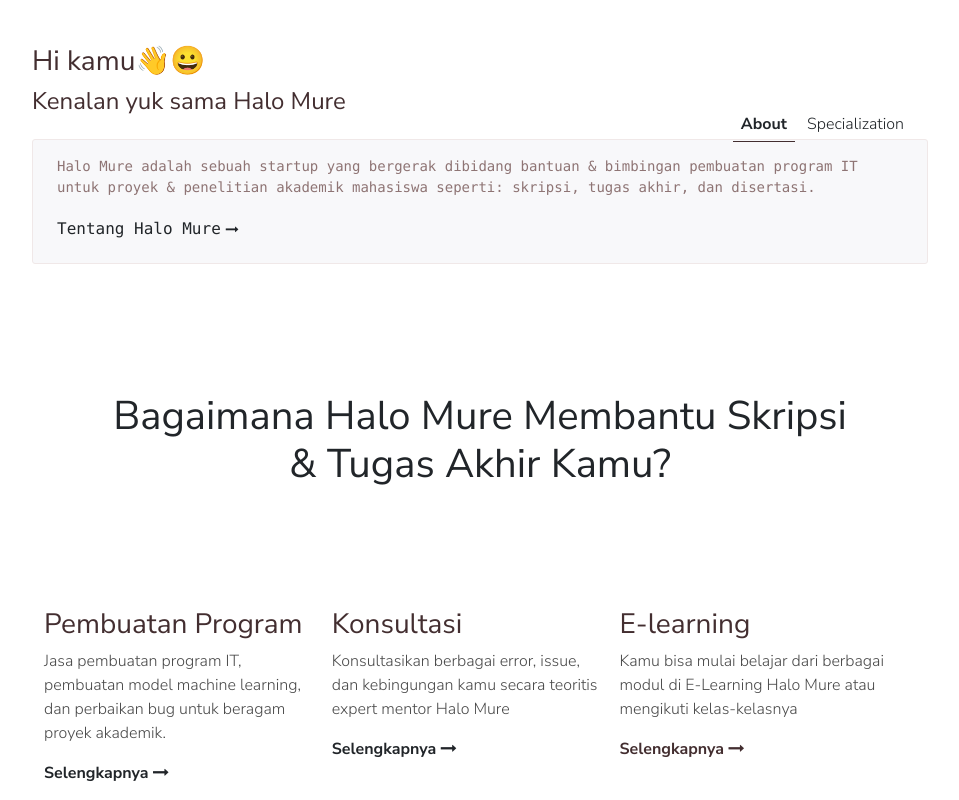
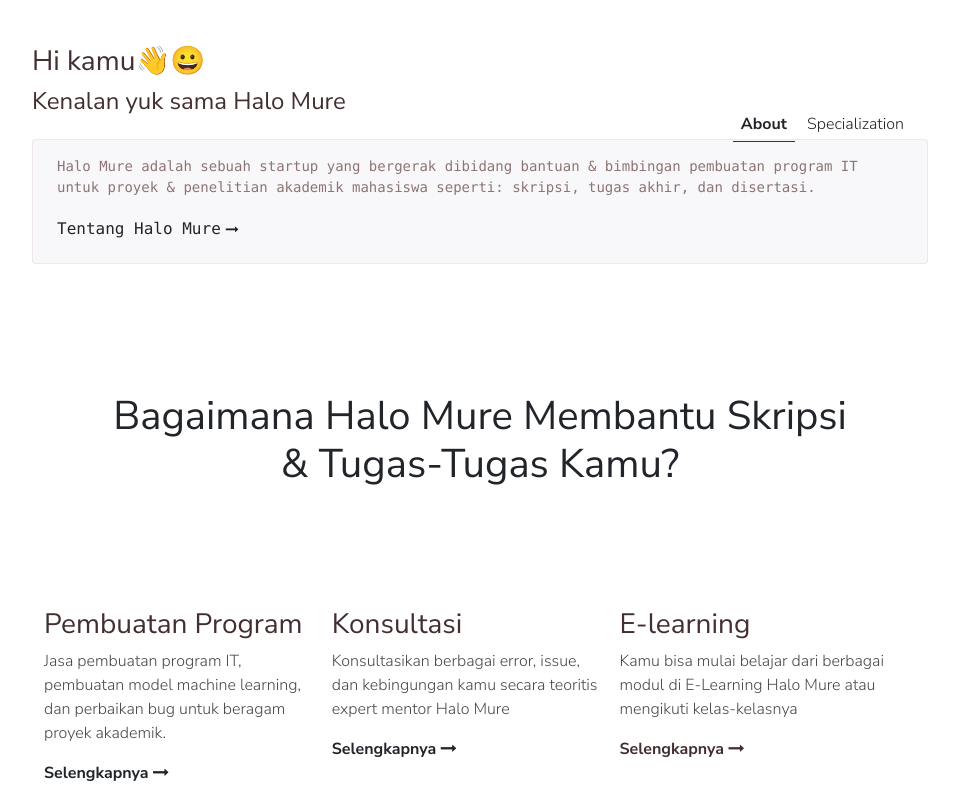
Before and after one commit to rezazulf/fp-hacktiv8-web, a plain HTML site: page index.html in a window 1280 px wide. Shown: the part 540-1340 px from the top of the page, without its empty margins (160-1119 px from the left). Drawn offline with nearby package versions, Linux system fonts and the light colour scheme; a script that the page names is missing; files whose address does not match are found by name.

Commit message:
Edited typo

```diff
--- a/index.html
+++ b/index.html
@@ -116,7 +116,7 @@
     <div class="section">
       <div class="container">
         <div class="section-title section-content center-align" style="max-width: 750px; margin:auto;">
-          <h1 class="tulisan1" style="padding-bottom: 7rem;">Bagaimana Halo Mure Membantu Skripsi & Tugas Akhir Kamu?</h1>
+          <h1 class="tulisan1" style="padding-bottom: 7rem;">Bagaimana Halo Mure Membantu Skripsi & Tugas-Tugas Kamu?</h1>
         </div>
         <div class="feature">
           <div class="feature__item" style="padding-bottom: 10rem;">
```
Also changed, not shown: 1 other file.
